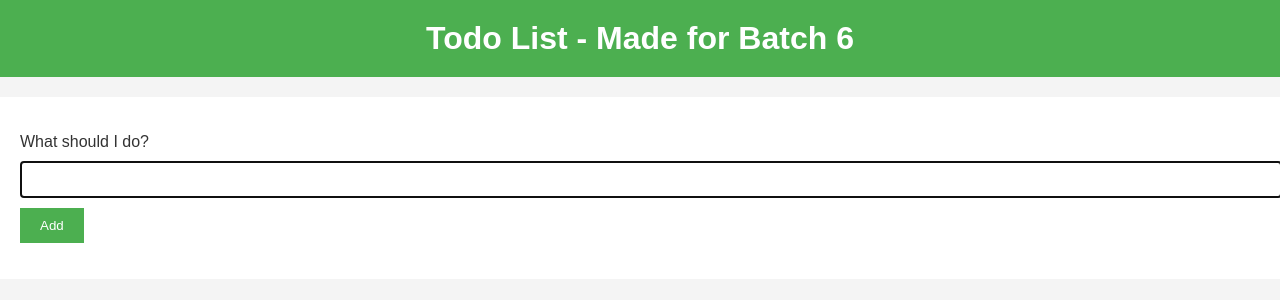
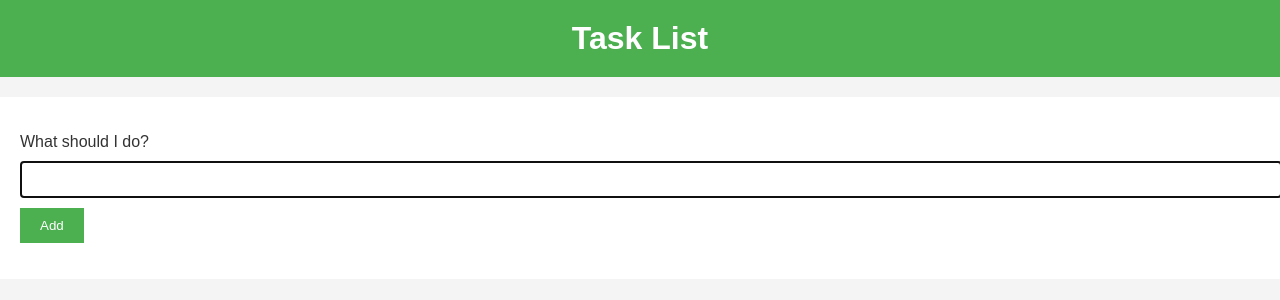
Before and after one commit to Hamza-H10/Task, a Node server app: page /todo in a window 1280 px wide. Shown: the top 300 px of the page. Run offline with Node 20, Linux system fonts and the light colour scheme.

Commit message:
Update todo.ejs

```diff
--- a/views/todo.ejs
+++ b/views/todo.ejs
@@ -89,7 +89,7 @@
     </head>
 
     <body>
-        <h1>Todo List - Made for Batch 6</h1>
+        <h1>Task List</h1>
         <ul>
             <% todolist.forEach(function(todo, index) { %>
             <li>
```
